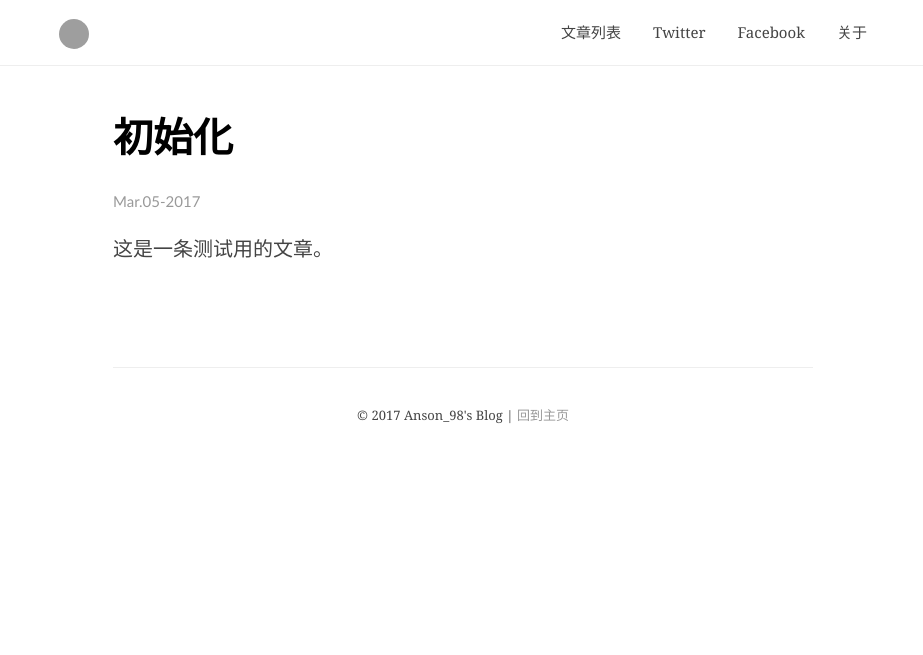
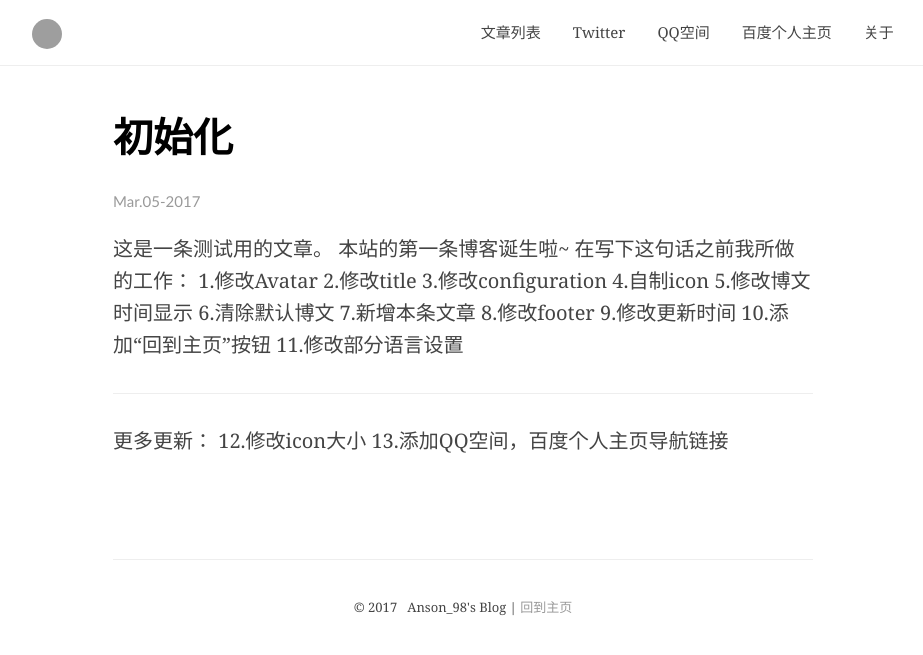
Before and after one commit to Anson98/studylog, a Jekyll site: the page built from _posts/2017-03-05-initialize.md, in a window 1280 px wide. Shown: the top 655 px of the page, without its empty margins (177-1100 px from the left). Built offline with Jekyll 4.4.1, drawn with Linux system fonts in a browser that asks for light colours; comment, search, counter and statistics services are not loaded; grey boxes are pictures that could not be loaded.

Commit message:
change links

```diff
--- a/_config.yml
+++ b/_config.yml
@@ -19,6 +19,8 @@ twitter_username: Anson_98
 github_username: Anson98
 facebook_username: ansonzc98
 instagram_username: zcanson_98
+qq_username: 2072966682
+baidu_username: Anson_98
 # linkedin_username: songroger
 
 exclude: ['node_modules', 'gulpfile.js', 'package.json']
--- a/_includes/footer.html
+++ b/_includes/footer.html
@@ -1,6 +1,6 @@
 <footer class="footer">
 	<div class="col" align="left">
-		© 2017  {{ site.title }} | <a href="{{ site.baseurl }}/" class="subscribe">
+		© 2017 &nbsp; {{ site.title }} | <a href="{{ site.baseurl }}/" class="subscribe">
         回到主页</a>
 	</div>
 </footer>
--- a/_includes/header.html
+++ b/_includes/header.html
@@ -16,7 +16,9 @@
       <a href="{{ site.baseurl }}/archive/" class="header__link">文章列表</a>
       <a href="http://twitter.com/{{ site.twitter_username }}" class="header__link" target="_blank">Twitter</a>
       <!-- <a href="http://github.com/{{ site.github_username }}" class="header__link" target="_blank">Github</a> -->
-      <a href="http://facebook.com/{{ site.facebook_username }}" class="header__link" target="_blank">Facebook</a>
+      <!-- <a href="http://facebook.com/{{ site.facebook_username }}" class="header__link" target="_blank">Facebook</a> -->
+      <a href="http://http://user.qzone.qq.com/{{ site.qq_username }}" class="header__link" target="_blank">QQ空间</a>
+      <a href="http://http://www.baidu.com/p/{{ site.baidu_username }}" class="header__link" target="_blank">百度个人主页</a>
       <a href="{{ site.baseurl }}/about/" class="header__link">关于</a>
     </nav>
   </header>
--- a/_posts/2017-03-05-initialize.md
+++ b/_posts/2017-03-05-initialize.md
@@ -3,3 +3,22 @@ layout: post
 title:  "初始化"
 ---
 这是一条测试用的文章。
+本站的第一条博客诞生啦~
+在写下这句话之前我所做的工作：
+1.修改Avatar
+2.修改title
+3.修改configuration
+4.自制icon
+5.修改博文时间显示
+6.清除默认博文
+7.新增本条文章
+8.修改footer
+9.修改更新时间
+10.添加“回到主页”按钮
+11.修改部分语言设置
+
+--------------------
+
+更多更新：
+12.修改icon大小
+13.添加QQ空间，百度个人主页导航链接
--- a/_src/css/_header.css
+++ b/_src/css/_header.css
@@ -20,8 +20,8 @@
   img {
     /*position: absolute;*/
     display:initial;
-    width:30px;
-    height:30px;
+    width:40px;
+    height:40px;
     vertical-align:middle;
     border-radius:15px;
     opacity: 1;
--- a/index.html
+++ b/index.html
@@ -10,7 +10,7 @@ layout: default
       </h2>
       <time class="article__date" datetime="{{ post.date | date: "%Y-%m-%d" }}">{{ post.date | date: "%b %-d, %Y" }}</time>
       <p class="article__excerpt">{{ post.excerpt }}</p>
-      <a href="{{ post.url | prepend: site.baseurl }}" class="article__more">Read more »</a>
+      <a href="{{ post.url | prepend: site.baseurl }}" class="article__more">阅读更多 »</a>
     </article>
     <!-- / article -->
   {% endfor %}
```
